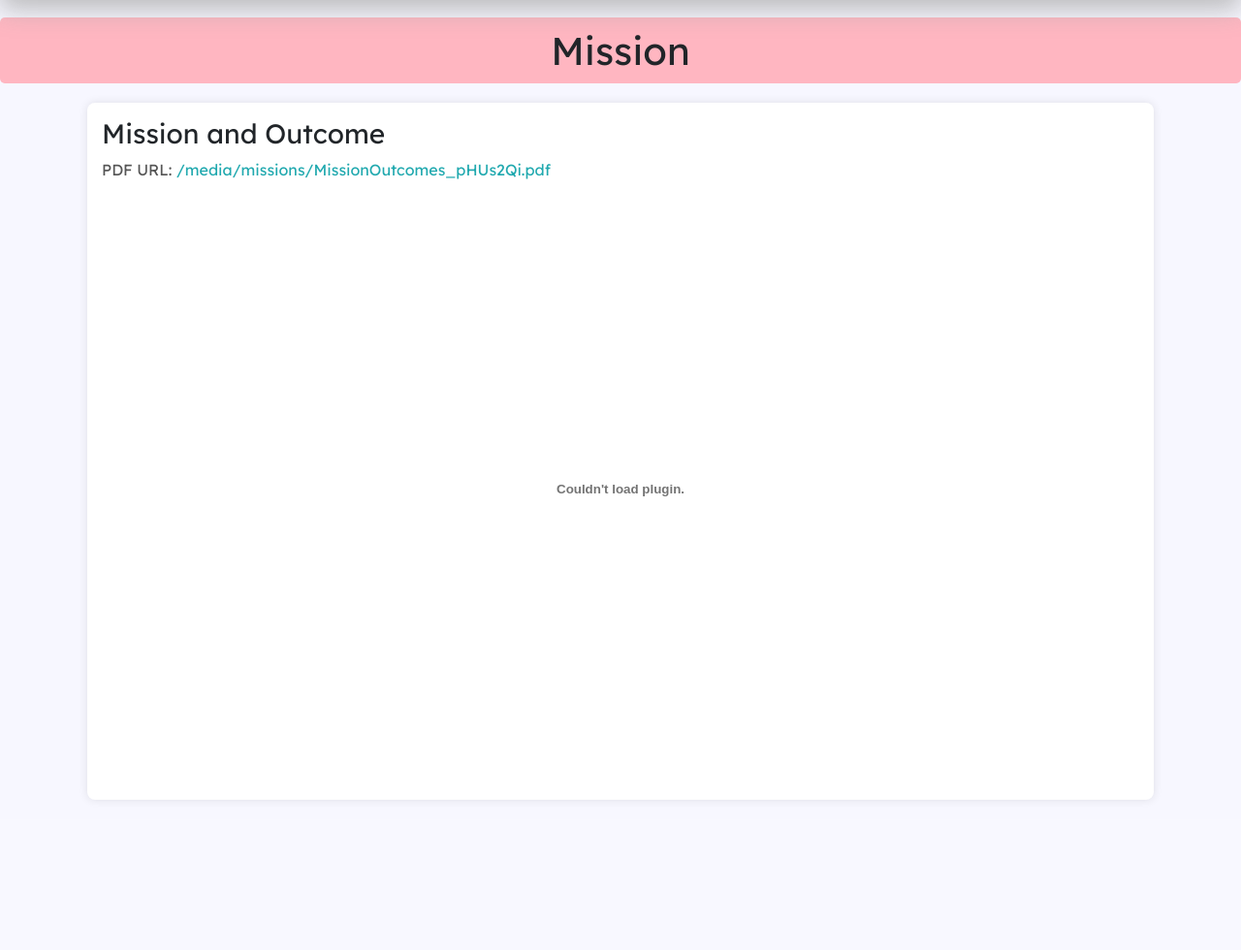
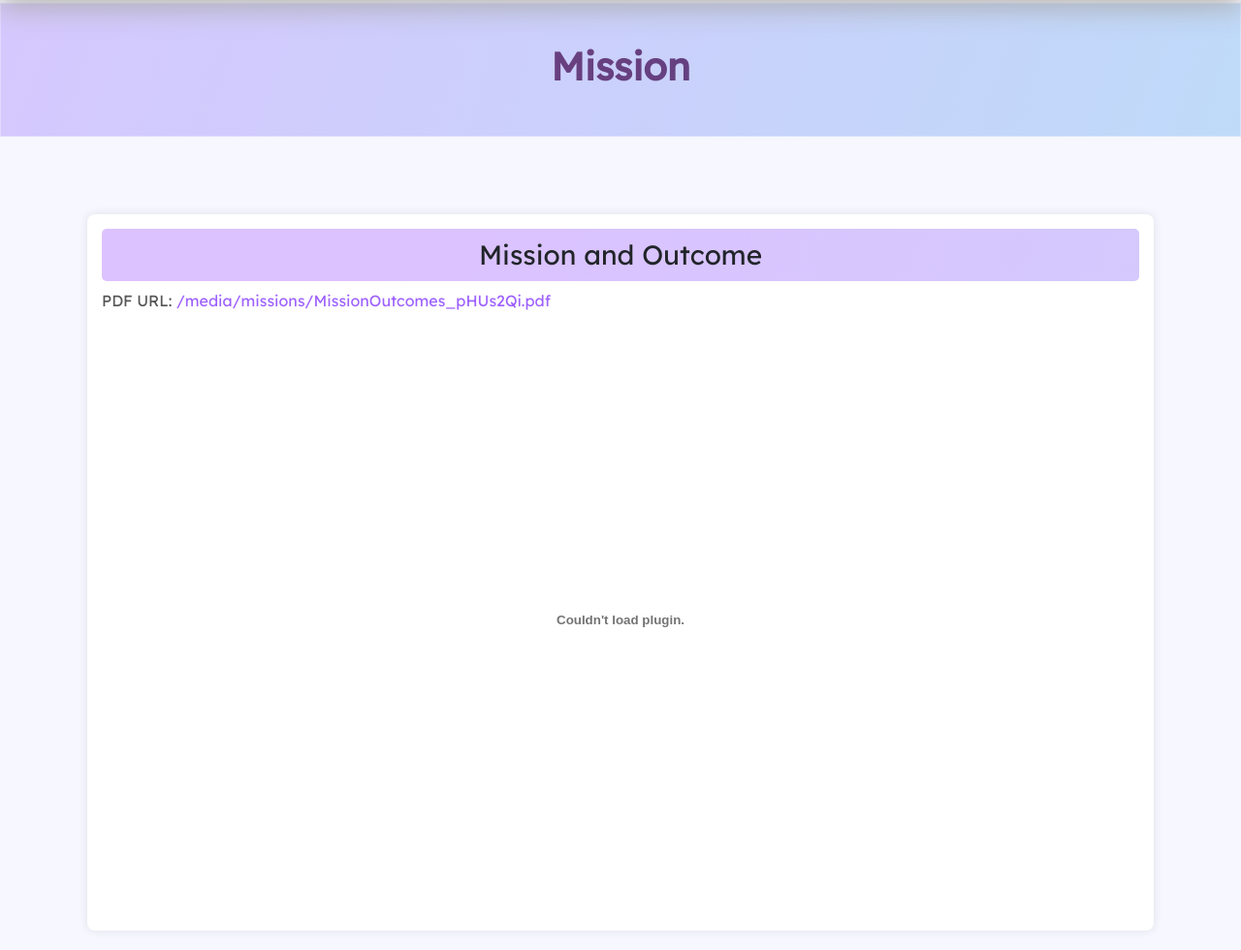
Before and after one commit to dee4git/uap_cse, a Django app: page /aca/missions/ in a window 1280 px wide. Shown: the part 210-1190 px from the top of the page at 97% size. Before the commit the page ends 722 px from the top, so only its background shows below. Run offline with Django 4.2, Linux system fonts and the light colour scheme; data comes from the database, SQL or seed files in the repository; some libraries are stand-ins or nearby versions.

Commit message:
v 0.8.7 - Tahiya --styling to be continued

```diff
--- a/templates/files/mission.html
+++ b/templates/files/mission.html
@@ -13,10 +13,9 @@
             color: #333;
         }
 
-        h1 {
+        h3 {
             text-align: center;
-            color: #8B0000;  /* Dark red color for heading text */
-            background-color: #FFB6C1; /* Light pink background */
+             background-image: linear-gradient( 108.4deg, rgba(220,194,255,1) 6.9%, rgba(185,223,248,1) 86.5% );
             font-size: 3em;  /* Larger font size */
             padding: 10px;  /* Add some padding around the text */
             border-radius: 5px;  /* Slightly round the corners */
@@ -39,7 +38,7 @@
         }
 
         .pdf-container a {
-            color: #21a9af;
+            color: #9e61ff;
             text-decoration: none;
         }
 
@@ -83,8 +82,9 @@
 
 
 {% block content %}
-    <h1>Mission</h1>
-
+    <div class="banner-global">
+    <h1 class="gradient-text-global">Mission</h1>
+</div>
     {% if missions %}
         {% for mission in missions %}
             <div class="pdf-container">
--- a/templates/hard_html/undergraduate.html
+++ b/templates/hard_html/undergraduate.html
@@ -1,4 +1,4 @@
-{% extends "base.html" %}
+ {% extends "base.html" %}
 {% load static %}
 {% block title %}Undergraduate{% endblock %}
 
--- a/templates/home.html
+++ b/templates/home.html
@@ -145,7 +145,7 @@
 
     <!--Fact and figure & its model located at academics app's models.py-->
     <div class="container py-5">
-    <h2 class="gradient-text-global text-center mb-4">Facts and Figures</h2>
+    <h1 class="gradient-text-global text-center mb-4">Facts and Figures</h1>
     <div class="facts-container">
     {% for fact in facts %}
         <div class="fact-item">
```
